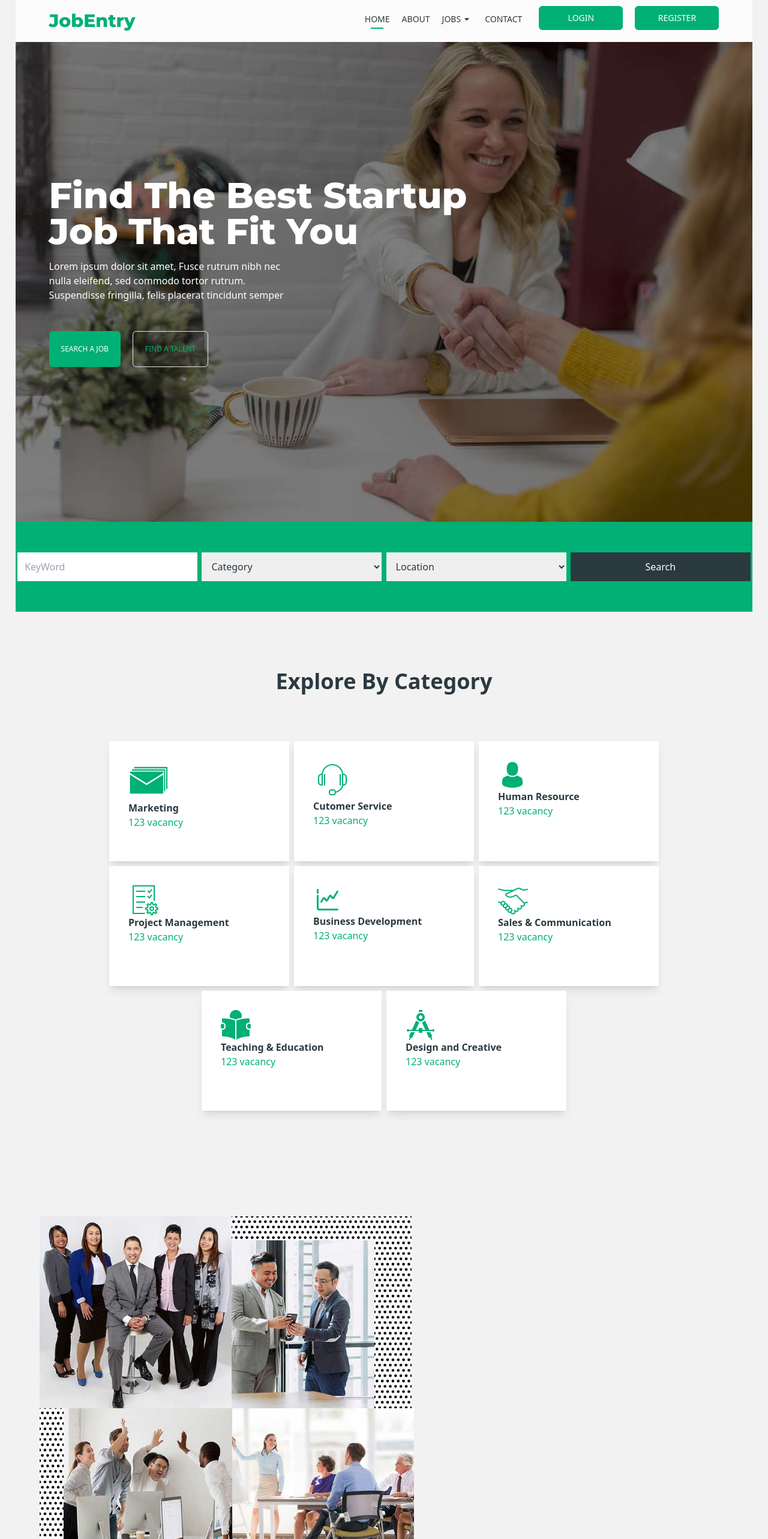
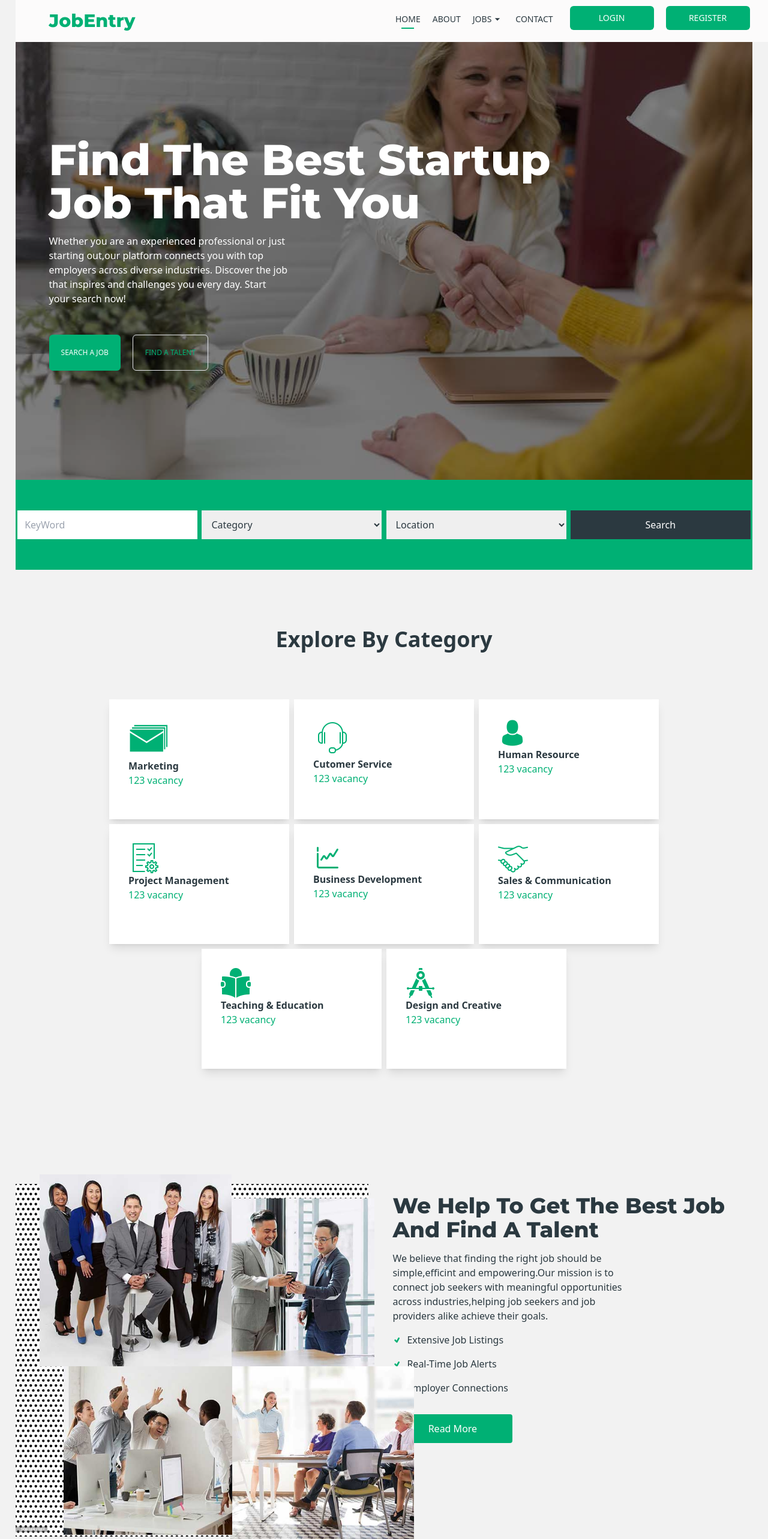
Before and after one commit to Ajibade-I/Group18, a React (Vite) app in the folder frontend/: page / in a window 1280 px wide. Shown: the top 2566 px of the page at 60% size. Built offline with nearby package versions, Linux system fonts and the light colour scheme.

Commit message:
animation added on the hero text and content also added

```diff
--- a/frontend/src/Components/Hero.jsx
+++ b/frontend/src/Components/Hero.jsx
@@ -2,16 +2,17 @@
 
 const Hero = () => {
   return (
-    <div className="bg-covers  bg-no-repeat bg-cover h-dvh flex px-14  items-center  tablet:justify-center ">
-       <div>
-       <h2 className=" font-extrabold  tablet:pt-14 montserrat-regular tablet:text-3xl  tablet:w-[220px] text-6xl text-white w-[800px]   ">Find The Best Startup Job That Fit You</h2>
-       <p className="text-white w-[400px] py-4 tablet:w-full"> Lorem ipsum dolor sit amet, Fusce rutrum nibh nec nulla eleifend,
-        sed commodo tortor rutrum. Suspendisse fringilla, felis placerat tincidunt semper</p>
+    <div className="bg-covers  bg-no-repeat bg-cover h-dvh flex px-14  items-center   tablet:justify-center ">
+       <div className="mt-20 tablet:mt-0">
+       <h2 className=" font-extrabold  tablet:pt-14 montserrat-regular tablet:text-3xl  tablet:w-[220px] text-7xl text-white w-[850px]   ">Find The Best Startup Job That Fit You</h2>
+       <p className="text-white w-[400px] py-4 tablet:w-full"> Whether you are an experienced professional or just starting out,our platform connects you with top employers across diverse industries.
+       Discover the job that inspires and challenges you every day. Start your search now!
+        </p>
      <div className="my-8 flex gap-5  tablet:text-[10px]   font-medium tablet:my-0 tablet:gap-6">
-        <button className="p-5 bg-[#00b074] text-white  rounded-md tablet:p-2   md:text-[12px]">
+        <button className="p-5 animate-slide-in bg-[#00b074] text-white  rounded-md tablet:p-2   md:text-[12px]">
                 SEARCH A JOB
             </button>
-            <button className="p-5  bg-transparent text-[#00b074] border rounded-md md:text-[12px] tablet:p-2">
+            <button className="p-5   bg-transparent text-[#00b074] border rounded-md md:text-[12px] tablet:p-2">
                 FIND A TALENT
             </button></div>
        </div>
--- a/frontend/src/Components/TalentCard.jsx
+++ b/frontend/src/Components/TalentCard.jsx
@@ -7,7 +7,7 @@ import { TiTick } from "react-icons/ti";
 
 const TalentCard = () => {
   return (
-     <div className="w-full flex tablet:gap-8 gap-10 tablet:flex-col md:flex-col  ">
+     <div className="w-full flex tablet:gap-8 gap-10 tablet:flex-col  ">
 
         <div className="h-[625px]  tablet:relative bottom-32 w-[700px] tablet:h-[400px] tablet:w-full ">
 
@@ -24,21 +24,21 @@ const TalentCard = () => {
        </div>
        <div className="py-8 tablet:py-0 text-[#2b3940]">
         <h2 className="font-bold text-4xl tablet:text-2xl tablet:w-[300px] montserrat-regular  w-[600px]">We Help To Get The Best Job And Find A Talent</h2>
-        <p className="w-[400px] py-4 tablet:w-[300px]">Lorem ipsum dolor sit amet, Fusce rutrum nibh nec nulla eleife consectetur adipiscing elit.
-             Fusce rutrum nibh nec nulla eleife
+        <p className="w-[400px] py-4 tablet:w-[300px]">We believe that finding the right job should be simple,efficint and empowering.Our mission is to
+          connect job seekers with meaningful opportunities across industries,helping job seekers and job providers alike achieve their goals.
         </p>
           <div className="flex flex-col  gap-4">
           <span className="flex items-center gap-2">
             <TiTick color={`#00b074`} />
-            Fusce rutrum nibh nec nulla eleife
+          Extensive Job Listings
         </span>
         <span className="flex items-center gap-2 ">
             <TiTick color={`#00b074`} />
-            Fusce rutrum nibh nec nulla eleife
+            Real-Time Job Alerts
         </span>
         <span className="flex items-center gap-2">
             <TiTick color={`#00b074`} />
-            Fusce rutrum nibh nec nulla eleife
+            Employer Connections
         </span>
           </div>
           <button className="p-3 my-8 lg:w-[200px] bg-[#00b074] text-white rounded tablet:w-full md:w-full" >
--- a/frontend/src/Static/Header.jsx
+++ b/frontend/src/Static/Header.jsx
@@ -7,17 +7,12 @@ import { GiHamburgerMenu } from "react-icons/gi"
 const Header = () => {
         const [show, setshow] = useState(false)
 
-
         const MenuDropDown = () => {
             setshow(!show)
         }
 
-
-
-
-
   return (
-    <div className="w-full    h-[70px]  bg-[rgba(252,251,251)] flex justify-between items-center ">
+    <div className="w-full fixed z-10    h-[70px]  bg-[rgba(252,251,251)] flex justify-between items-center ">
         <h2 className="text-3xl montserrat-regular px-14 tablet:px- text-[#00b074] font-extrabold w-36">JobEntry</h2>
         <ul className="   tablet:hidden   text-sm sm:flex gap-5 text-[#2b3940]  font-medium">
             <NavLink to="/" className=" my-3 flex flex-col items-center gap-1  " >
--- a/frontend/tailwind.config.js
+++ b/frontend/tailwind.config.js
@@ -18,7 +18,43 @@ export default {
         xlg:"1440px",
         xl: '1280px',
         '2xl': '1536px'
-      }
+      },
+
+      keyframes: {
+        wave:{
+          "0%":{transform:"rotate(0.0deg)"},
+          "10%":{transform:"rotate(14deg)"},
+          "20%":{transform:"rotate(-8deg)"},
+          "30%":{transform:"rotate(14deg)"},
+          "40%":{transform:"rotate(-4deg)"},
+          "50%":{transform:"rotate(10.0deg)"},
+          "60%":{transform:"rotate(0.0deg)"},
+          "100%":{transform:"rotate(0.0deg)"},
+
+        },
+
+        slide:{
+           "0%":{transform:"translateX(-100%)"},
+           "100%":{transform:"translateX(0%)"}
+
+
+        },
+        slidedown:{
+          "0%":{transform:"translateY(-100%)"},
+          "50%":{transform:"translateY(8%)"},
+          "65%":{transform:"translateY(-4%)"},
+          "80%":{transform:"translateY(4%)"},
+          "95%":{transform:"translateY(-2%)"},
+          "100%":{transform:"translateY(0%)"}
+
+        }
+
+      },
+      animation:{
+        "waving-hand":"wave 4s linear infinite",
+        "slide-in":"slide 3s linear ",
+        "slide-down":"slidedown 10s ease"
+      },
     },
   },
   plugins: [],
```
